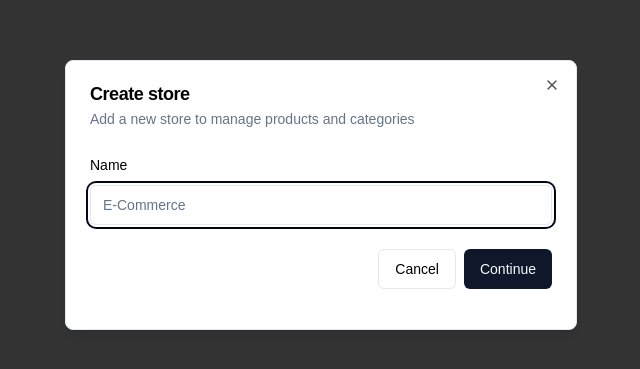
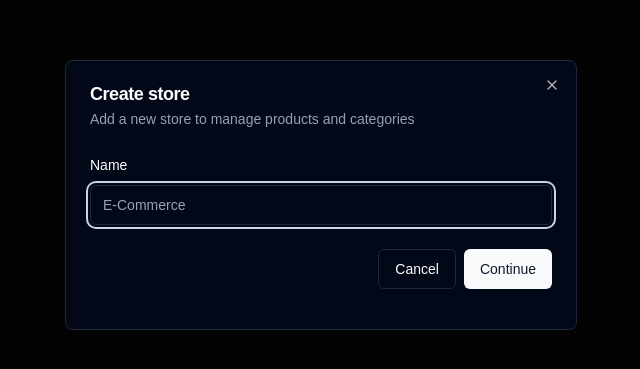
Before and after one commit to josan012/ecommerce_admin, a Next.js app: page / in a window 1280 px wide. Shown: the part 205-574 px from the top of the page, without its empty margins (319-959 px from the left). Built offline with nearby package versions, Linux system fonts and the light colour scheme; no server answers; the database is empty; sample sign-in values are in the browser's storage.

Commit message:
Provided dark theme

```diff
--- a/app/layout.tsx
+++ b/app/layout.tsx
@@ -12,6 +12,7 @@
 import { Metadata } from "next"
 
 import "./globals.css"
+import { ThemeProvider } from "@/providers/theme-provider"
 
 export const metadata: Metadata = {
     title: "Admin Dashboard",
@@ -27,13 +28,20 @@
         <ClerkProvider>
             <html lang="en">
                 <body>
+                    <ThemeProvider
+                        attribute="class"
+                        defaultTheme="dark"
+                        enableSystem
+                        disableTransitionOnChange
+                    >
                         <SignedOut>
                             <RedirectToSignIn />
                         </SignedOut>
-                    <SignedIn>{/* <UserButton /> */}</SignedIn>
+                        <SignedIn />
                         <ToasterProvider />
                         <ModalProvider />
                         {children}
+                    </ThemeProvider>
                 </body>
             </html>
         </ClerkProvider>
--- a/components/navbar.tsx
+++ b/components/navbar.tsx
@@ -5,6 +5,7 @@
 import { MainNav } from "@/components/main-nav"
 import StoreSwitcher from "@/components/store-switcher"
 import prismadb from "@/lib/prismadb"
+import { ThemeToggle } from "@/components/theme-toggle"
 
 const Navbar = async () => {
     const { userId } = auth()
@@ -25,6 +26,7 @@
                 <StoreSwitcher items={stores} />
                 <MainNav className="mx-6" />
                 <div className="ml-auto flex items-center space-x-4">
+                    <ThemeToggle />
                     <UserButton />
                 </div>
             </div>
--- /dev/null
+++ b/components/theme-toggle.tsx
@@ -0,0 +1,40 @@
+"use client"
+
+import * as React from "react"
+import { Moon, Sun } from "lucide-react"
+import { useTheme } from "next-themes"
+
+import { Button } from "@/components/ui/button"
+import {
+    DropdownMenu,
+    DropdownMenuContent,
+    DropdownMenuItem,
+    DropdownMenuTrigger,
+} from "@/components/ui/dropdown-menu"
+
+export function ThemeToggle() {
+    const { setTheme } = useTheme()
+
+    return (
+        <DropdownMenu>
+            <DropdownMenuTrigger asChild>
+                <Button variant="outline" size="icon">
+                    <Sun className="h-[1.2rem] w-[1.2rem] rotate-0 scale-100 transition-all dark:-rotate-90 dark:scale-0" />
+                    <Moon className="absolute h-[1.2rem] w-[1.2rem] rotate-90 scale-0 transition-all dark:rotate-0 dark:scale-100" />
+                    <span className="sr-only">Toggle theme</span>
+                </Button>
+            </DropdownMenuTrigger>
+            <DropdownMenuContent align="end">
+                <DropdownMenuItem onClick={() => setTheme("light")}>
+                    Light
+                </DropdownMenuItem>
+                <DropdownMenuItem onClick={() => setTheme("dark")}>
+                    Dark
+                </DropdownMenuItem>
+                <DropdownMenuItem onClick={() => setTheme("system")}>
+                    System
+                </DropdownMenuItem>
+            </DropdownMenuContent>
+        </DropdownMenu>
+    )
+}
--- a/package.json
+++ b/package.json
@@ -31,6 +31,7 @@
     "mongoose": "^8.6.1",
     "next": "14.2.8",
     "next-cloudinary": "^6.13.0",
+    "next-themes": "^0.3.0",
     "react": "^18",
     "react-dom": "^18",
     "react-hook-form": "^7.53.0",
--- /dev/null
+++ b/providers/theme-provider.tsx
@@ -0,0 +1,9 @@
+"use client"
+
+import * as React from "react"
+import { ThemeProvider as NextThemesProvider } from "next-themes"
+import { type ThemeProviderProps } from "next-themes/dist/types"
+
+export function ThemeProvider({ children, ...props }: ThemeProviderProps) {
+    return <NextThemesProvider {...props}>{children}</NextThemesProvider>
+}
```
Also changed, not shown: 1 other file (tests, documents, lock files or other folders). Lines whose indentation alone changed are shown as unchanged.
